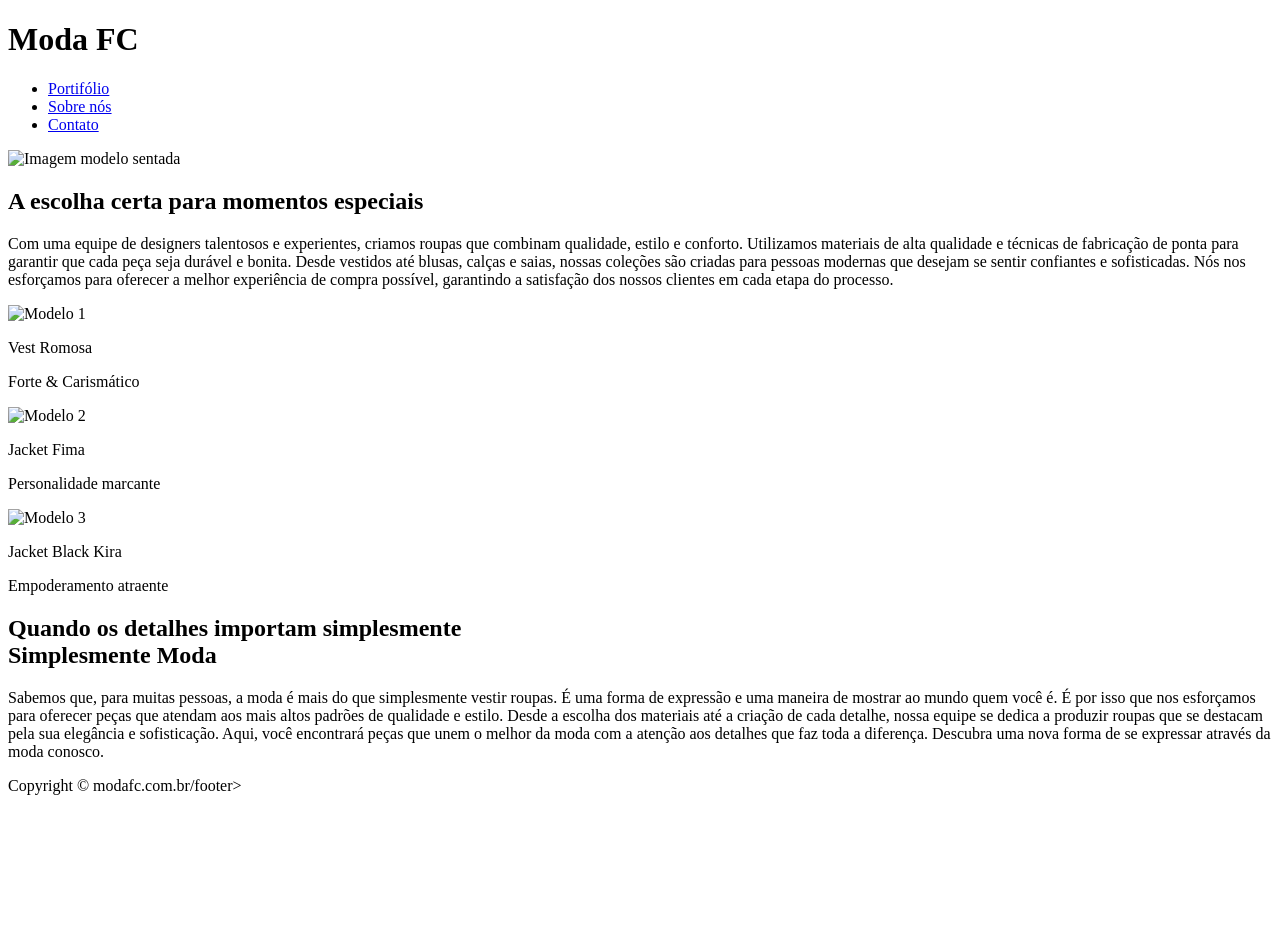
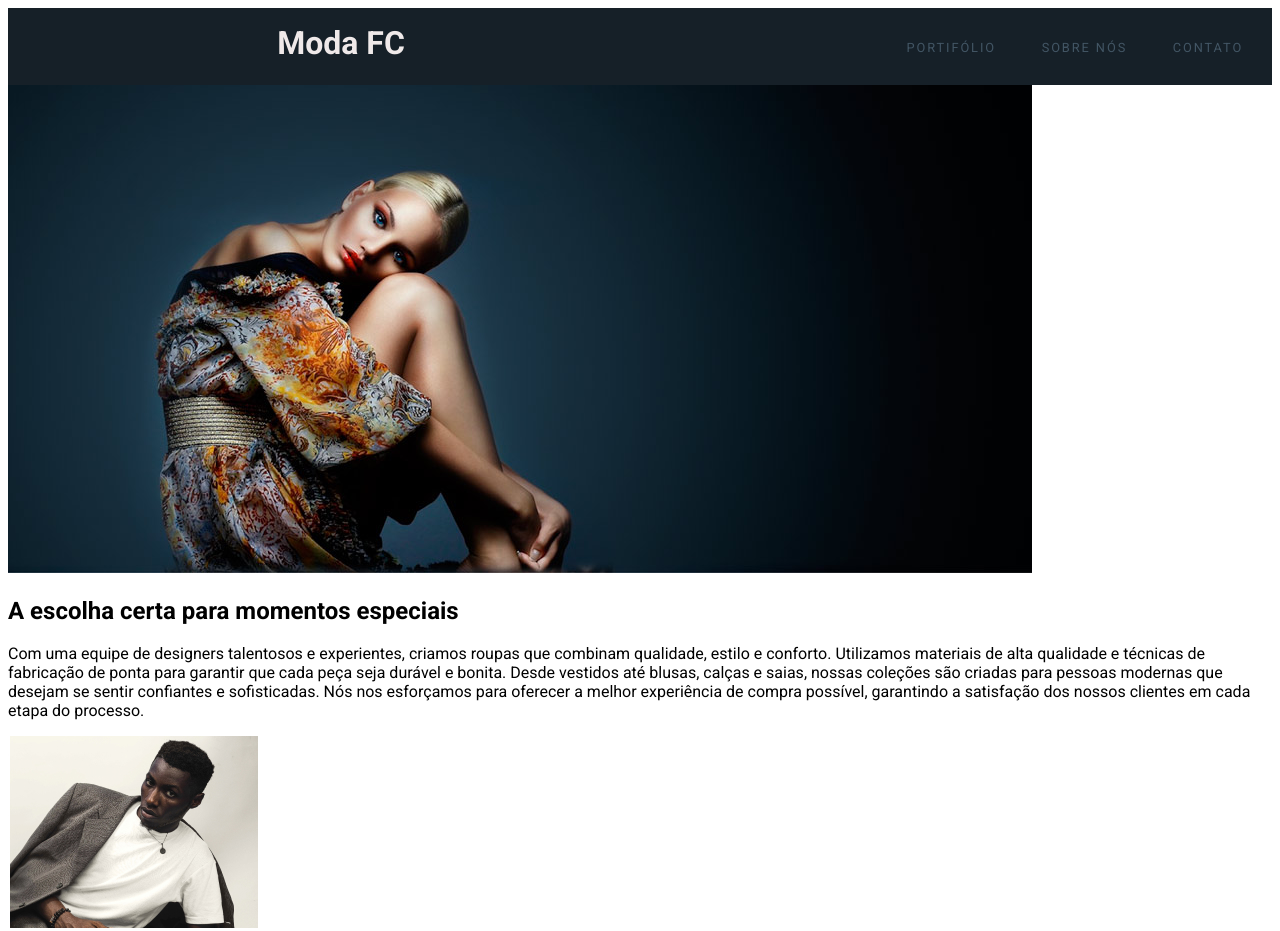
Before and after one commit to Felipe-Carneiro89/ProjectClothingModel, a plain HTML site: page css/index.html in a window 1280 px wide. Shown: the top 931 px of the page. Before the commit the page ends 803 px from the top, so only its background shows below. Drawn offline with Linux system fonts and the light colour scheme; a web font is replaced by a local one.

Commit message:
Atualizações

```diff
--- a/index.html
+++ b/css/index.html
@@ -4,11 +4,19 @@
     <meta charset="UTF-8" />
     <meta name="Author" content="Felipe Carneiro" />
     <meta name="keywords" content="Aprendizado html e css" />
-    <link rel="stylesheet" href="#" />
+
+    <link rel="preconnect" href="https://fonts.googleapis.com" />
+    <link rel="preconnect" href="https://fonts.gstatic.com" crossorigin />
+    <link
+      href="https://fonts.googleapis.com/css2?family=Roboto:wght@300;400;700&family=Viaoda+Libre&display=swap"
+      rel="stylesheet"
+    />
+
+    <link rel="stylesheet" href="style.css" />
     <!-- <meta name="viewport" content="width=device-width, initial-scale=1.0" /> -->
     <title>Projeto Moda</title>
   </head>
-  <body>
+  <body class="base">
     <header class="top-header">
       <h1 class="top-header__title">Moda FC</h1>
       <nav>
@@ -20,7 +28,7 @@
       </nav>
     </header>
     <div class="image-top">
-      <img src="#" alt="Imagem modelo sentada" />
+      <img src="/images/topo.jpg" alt="Imagem modelo sentada" />
     </div>
     <main>
       <article class="container-portifolio">
@@ -39,19 +47,19 @@
 
       <section class="container-gallery">
         <article class="container-gallery__card">
-          <img src="#" alt="Modelo 1" />
+          <img src="/images/modelo5.jpg" alt="Homem elegante" />
           <p class="container-gallery_card_title">Vest Romosa</p>
           <p class="container-gallery_card_text">Forte & Carismático</p>
         </article>
 
         <article class="container-gallery__card">
-          <img src="#" alt="Modelo 2" />
+          <img src="/images/modelo2.jpg" alt="Mulher estilosa com casaco" />
           <p class="container-gallery_card_title">Jacket Fima</p>
           <p class="container-gallery_card_text">Personalidade marcante</p>
         </article>
 
         <article class="container-gallery__card">
-          <img src="#" alt="Modelo 3" />
+          <img src="/images/modelo4.jpg" alt="Mulher estilosa de branco" />
           <p class="container-gallery_card_title">Jacket Black Kira</p>
           <p class="container-gallery_card_text">Empoderamento atraente</p>
         </article>
@@ -74,6 +82,6 @@
         </p>
       </article>
     </main>
-    <footer class="container-rights">Copyright &copy; modafc.com.br/footer>
+    <footer class="container-rights">Copyright &copy; modafc.com.br</footer>
   </body>
 </html>
--- a/css/style.css
+++ b/css/style.css
@@ -1 +1,45 @@
-/* Escreva aqui as suas folhas de estilo */
+:root {
+  --large-default-padding: 6.5em;
+  --medium-default-padding: 4em;
+}
+
+body {
+  font-family: "Roboto", arial, sans-serif;
+  font-weight: 400;
+  font-style: normal;
+}
+
+#base {
+  width: 64em;
+  margin: 1.25em auto;
+}
+
+.top-header {
+  background-color: #162028;
+  display: flex;
+  justify-content: space-between;
+}
+
+.top-header__title {
+  margin: 0.5em 0 0.5em 8.4125em;
+  color: rgb(239, 233, 233);
+}
+
+.top-header__services li {
+  list-style: none;
+  display: inline-block;
+  margin: 0 1em 0 0;
+  padding: 0.8em;
+}
+
+.top-header__services a {
+  text-decoration: none;
+  color: #425564;
+  text-transform: uppercase;
+  font-size: 0.8em;
+  letter-spacing: 0.15em;
+}
+
+.top-header__services a:hover {
+  color: rgb(239, 233, 233);
+}
```
